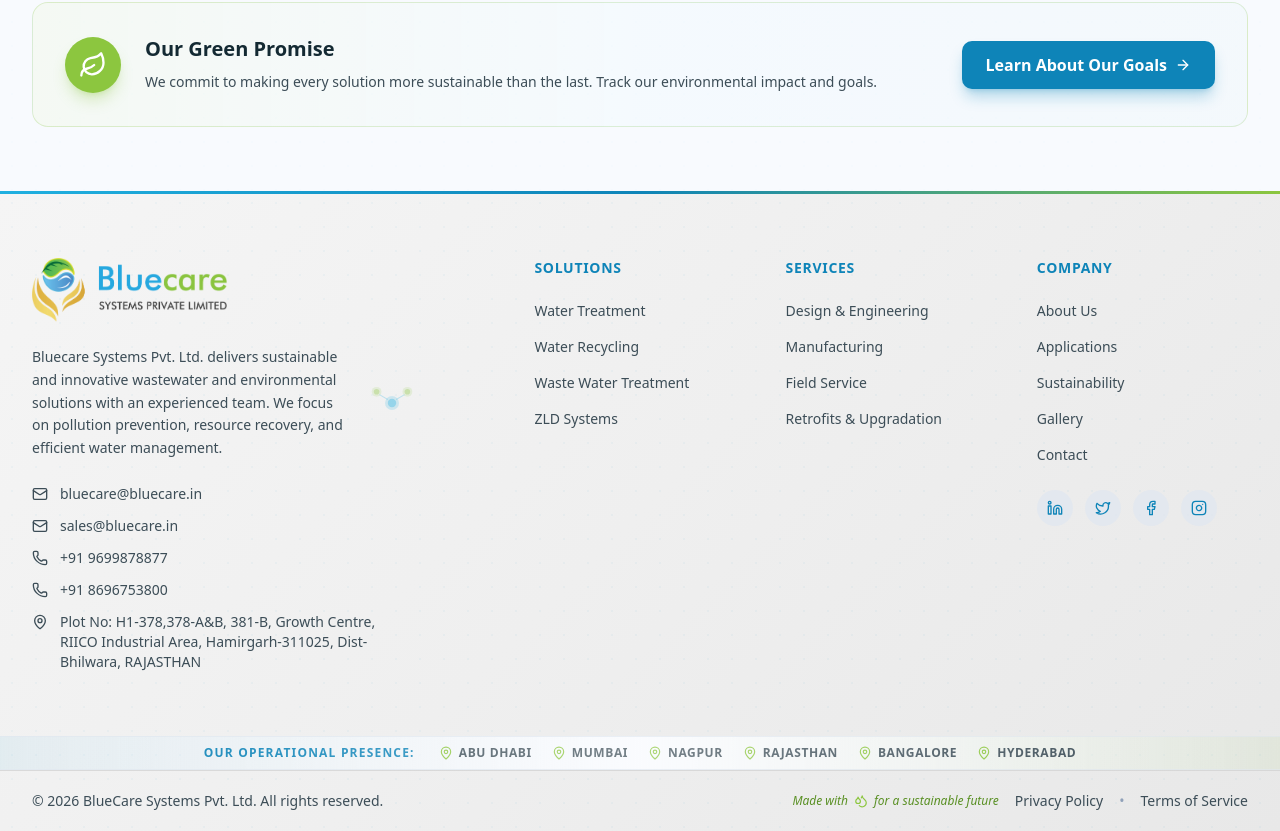
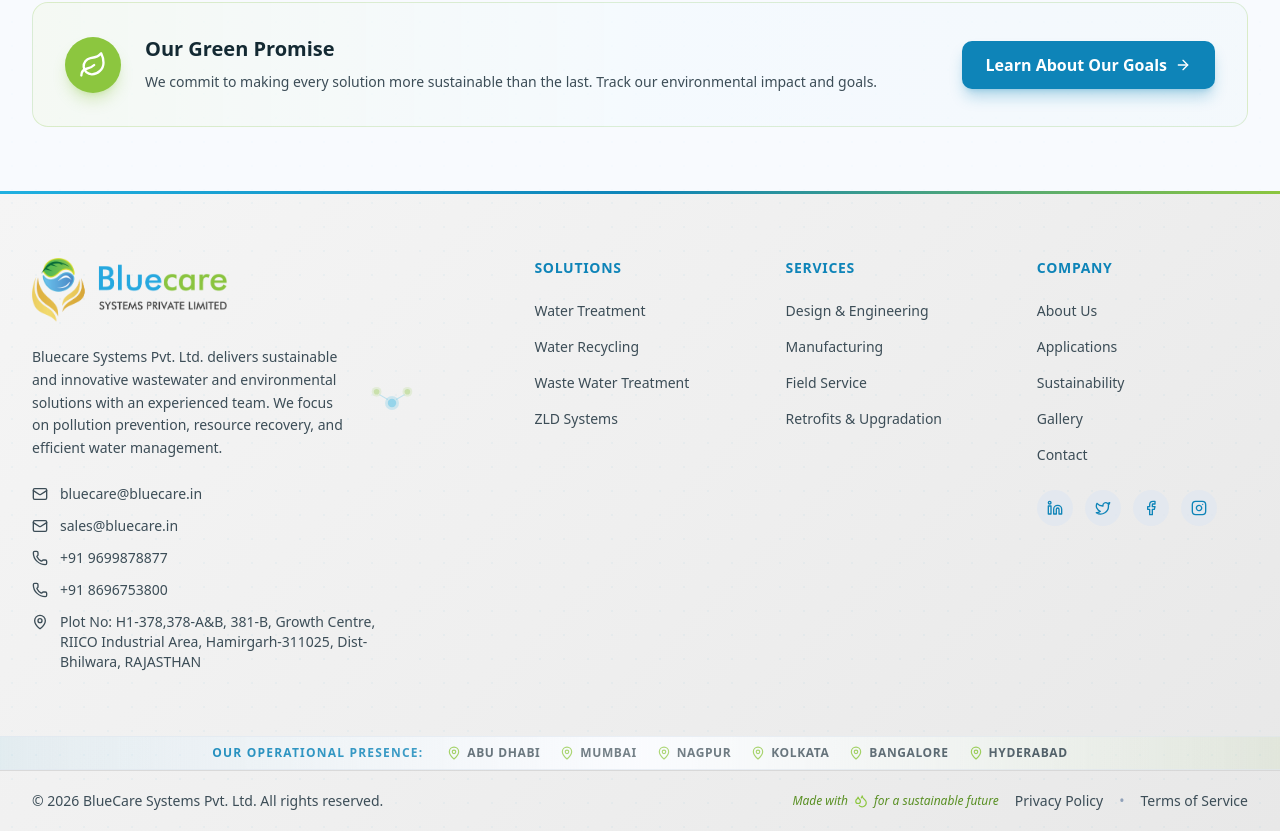
Before and after one commit to vishalmukadam/bluecare-project, a Next.js app: page / in a window 1280 px wide. Shown: the part 6882-7713 px from the top of the page. Built offline with nearby package versions, Linux system fonts and the light colour scheme.

Commit message:
feat: replace Rajasthan with Kolkata in locations list

```diff
--- a/src/components/sections/PresenceStrip.tsx
+++ b/src/components/sections/PresenceStrip.tsx
@@ -3,7 +3,7 @@
 import { MapPin } from "lucide-react";
 
 export default function PresenceStrip() {
-  const locations = ["Abu Dhabi", "Mumbai", "Nagpur", "Rajasthan", "Bangalore", "Hyderabad"];
+  const locations = ["Abu Dhabi", "Mumbai", "Nagpur", "Kolkata", "Bangalore", "Hyderabad"];
 
   return (
     <div className="w-full bg-gradient-to-r from-[#20B0E0]/8 via-[#F8FAFE] to-[#8CC63F]/8 py-2 border-y border-slate-200/60 relative overflow-hidden z-10">
--- a/src/components/sections/WhyChooseUsSection.tsx
+++ b/src/components/sections/WhyChooseUsSection.tsx
@@ -127,7 +127,7 @@
     description:
       "From major international hubs like Abu Dhabi to India's key industrial regions, our wide network ensures rapid support and seamless project delivery.",
     color: "#8CC63F",
-    locations: ["Abu Dhabi", "Mumbai", "Nagpur", "Rajasthan", "Bangalore", "Hyderabad"],
+    locations: ["Abu Dhabi", "Mumbai", "Nagpur", "Kolkata", "Bangalore", "Hyderabad"],
   },
 ];
 
```
